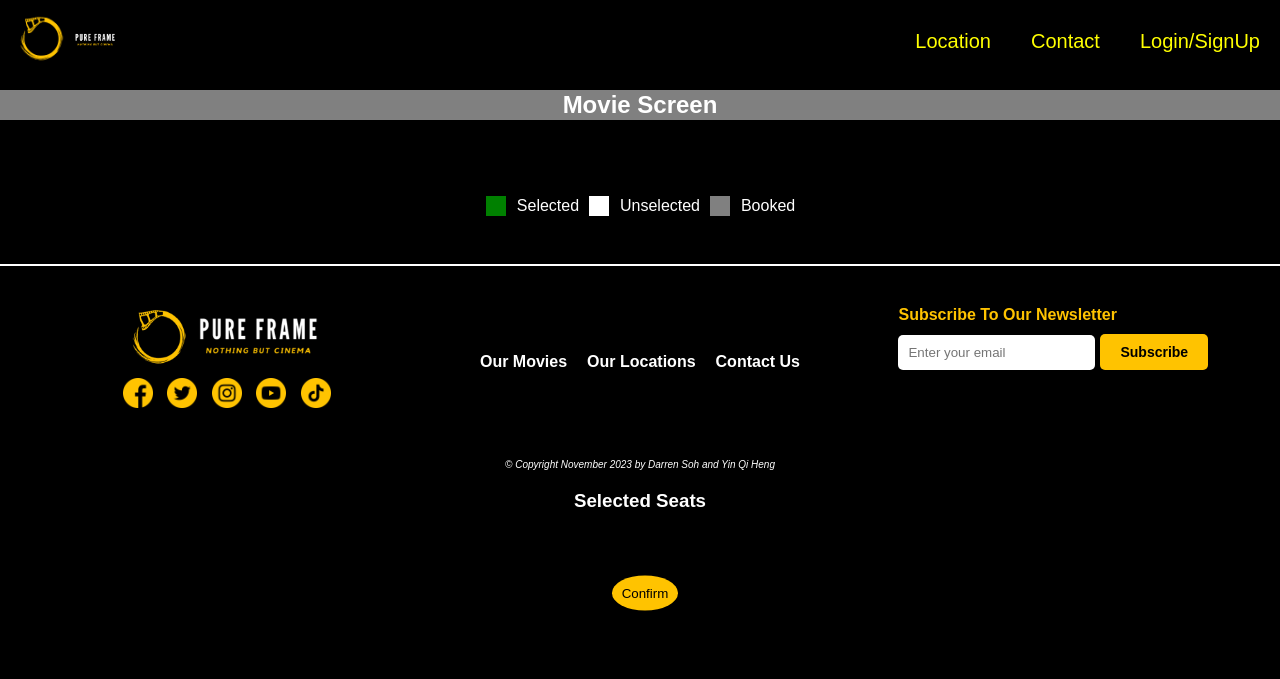
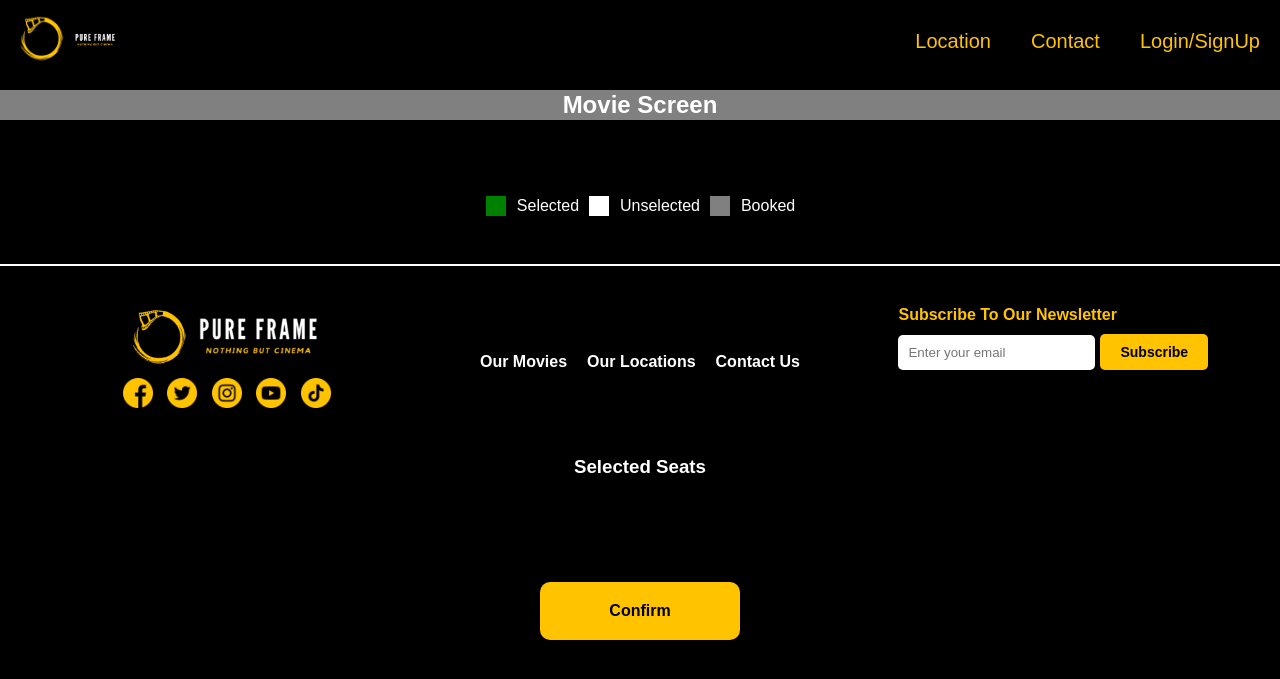
Before and after one commit to darren170999/IE4717, a PHP site: page /seating.php in a window 1280 px wide. Shown: the top 679 px of the page. Run offline with PHP 8.4, Linux system fonts and the light colour scheme.

Commit message:
Update style_seating.css

```diff
--- a/assets/css/style_seating.css
+++ b/assets/css/style_seating.css
@@ -55,7 +55,7 @@
 
 .header ul.nav-list li a {
     display: block;
-    color: yellow;
+    color: #FFC300;
     text-align: center;
     padding: 30px 20px;
     text-decoration: none;
@@ -379,14 +379,19 @@
     color: white; /* You can adjust the text color as needed */
 }
 #buy-button {
-    background-color: #FFC300; /* Yellow background */
+    background-color: #FFC300; /* Gold background */
+    display: inline-block;
+    width: 200px;  /* Set a fixed width */
+    text-align: center;  /* Center the text inside */
+    border: none;
+    border-radius: 10px;
     color: #000000; /* Black text */
-    border: none;
-    border-radius: 50%; /* Circular shape */
-    padding: 10px 10px; /* Adjust size as needed */
+    font-weight: bold;
+    padding: 20px 20px 20px 20px;
+    text-decoration: none;
+    font-size: 16px;
+    margin: 40px 40px 4px 40px;
     cursor: pointer;
-    display: inline-block; /* Ensure it stays on the same line */
-    margin-left: 10px; /* Add some space to the left of the button */
 }
 
 #buy-button:hover {
```
